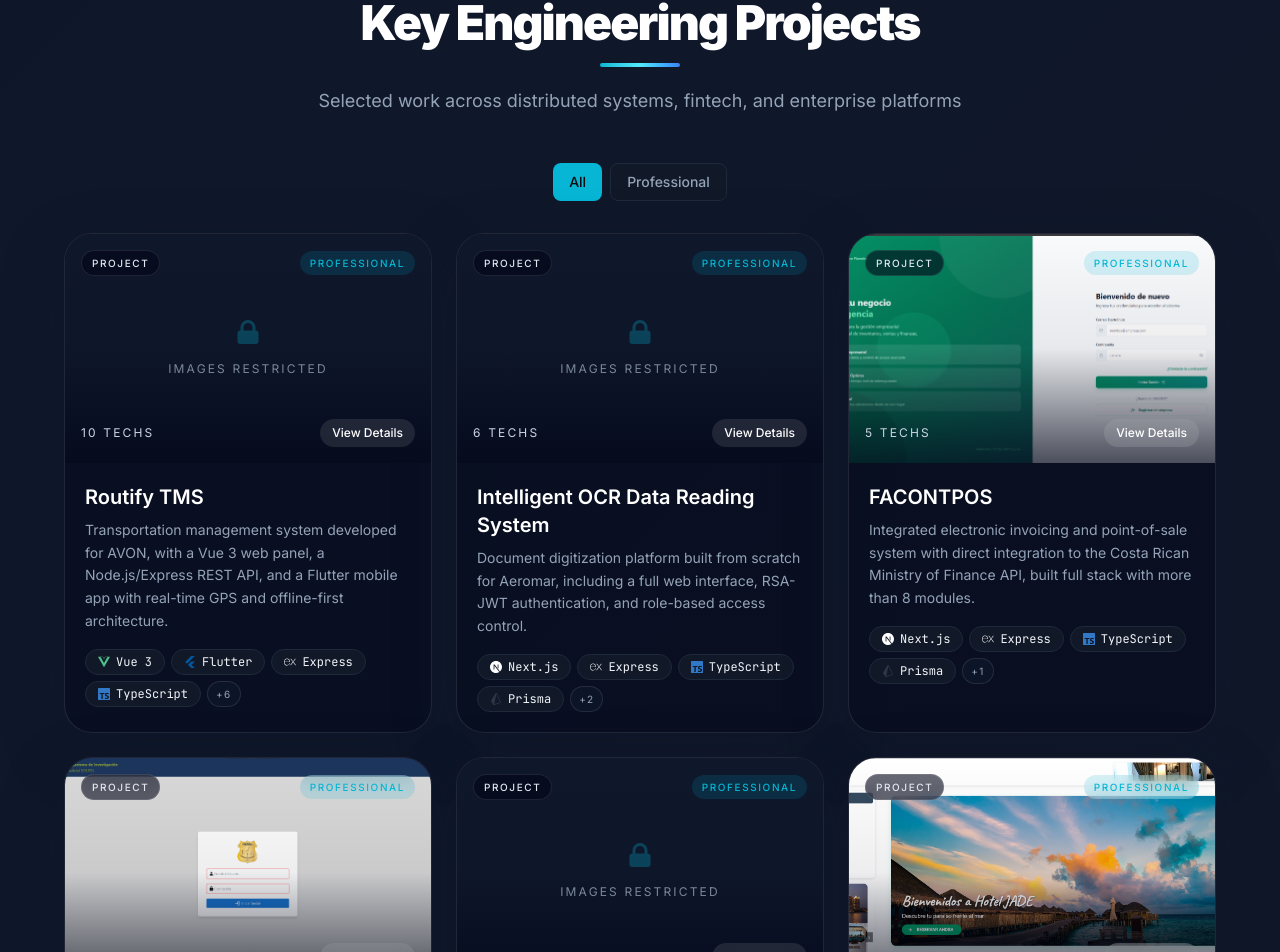
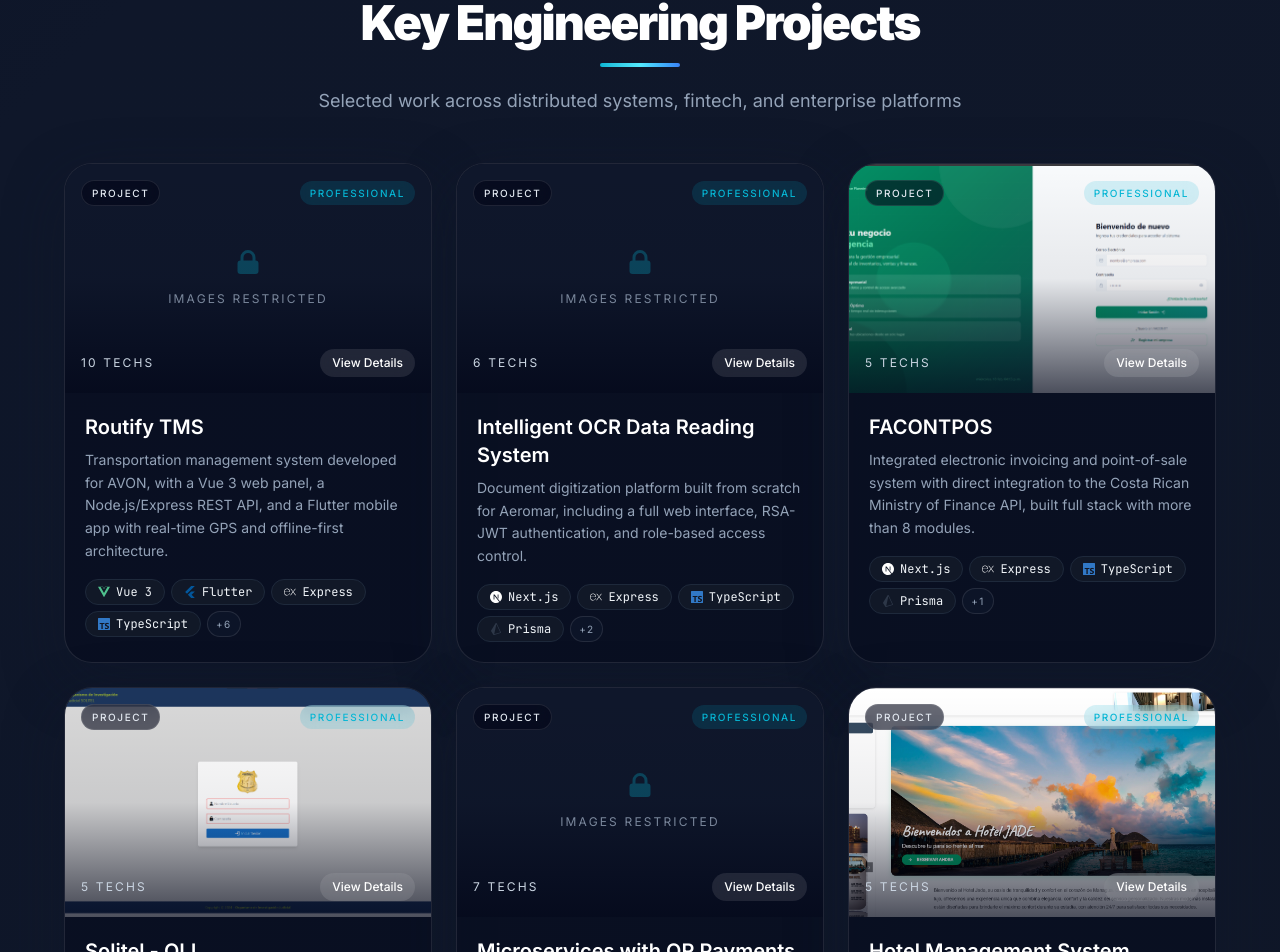
Before and after one commit to JesnerMM/portafolio, a Next.js app: page / in a window 1280 px wide. Shown: the part 3336-4288 px from the top of the page. Built offline with nearby package versions, Linux system fonts and the light colour scheme.

Commit message:
fix: remove meaningless project filters

```diff
--- a/src/components/sections/ProjectsSection.tsx
+++ b/src/components/sections/ProjectsSection.tsx
@@ -7,21 +7,11 @@ import ProjectCard from "@/components/ui/ProjectCard";
 import ProjectModal from "@/components/ui/ProjectModal";
 import { projects } from "@/data/projects";
 import { Project } from "@/types";
-import { cn } from "@/lib/utils";
 import { useLanguage } from "@/components/providers/LanguageProvider";
 
 export default function ProjectsSection() {
   const { t } = useLanguage();
-  const filters = t.projects.filters;
-  type FilterValue = (typeof filters)[number]["value"];
-
-  const [activeFilter, setActiveFilter] = useState<FilterValue>("todos");
   const [selectedProject, setSelectedProject] = useState<Project | null>(null);
-
-  const filtered =
-    activeFilter === "todos"
-      ? projects
-      : projects.filter((p) => p.category === activeFilter);
 
   return (
     <section id="proyectos" className="px-4 py-20">
@@ -31,26 +21,9 @@ export default function ProjectsSection() {
           subtitle={t.projects.subtitle}
         />
 
-        <div className="mb-8 flex justify-center gap-2">
-          {filters.map((filter) => (
-            <button
-              key={filter.value}
-              onClick={() => setActiveFilter(filter.value)}
-              className={cn(
-                "rounded-lg px-4 py-2 text-sm font-medium transition-all",
-                activeFilter === filter.value
-                  ? "bg-primary text-background"
-                  : "border border-border bg-surface text-text-secondary hover:text-text"
-              )}
-            >
-              {filter.label}
-            </button>
-          ))}
-        </div>
-
         <motion.div layout className="grid gap-6 md:grid-cols-2 xl:grid-cols-3">
           <AnimatePresence mode="popLayout">
-            {filtered.map((project) => (
+            {projects.map((project) => (
               <ProjectCard
                 key={project.id}
                 project={project}
--- a/src/lib/translations.ts
+++ b/src/lib/translations.ts
@@ -69,10 +69,6 @@ export const translations = {
       title: "Key Engineering Projects",
       subtitle:
         "Selected work across distributed systems, fintech, and enterprise platforms",
-      filters: [
-        { label: "All", value: "todos" },
-        { label: "Professional", value: "profesional" },
-      ],
     },
     skills: {
       title: "Skills",
@@ -181,10 +177,6 @@ export const translations = {
       title: "Proyectos clave de ingeniería",
       subtitle:
         "Trabajos seleccionados en sistemas distribuidos, fintech y plataformas empresariales",
-      filters: [
-        { label: "Todos", value: "todos" },
-        { label: "Profesional", value: "profesional" },
-      ],
     },
     skills: {
       title: "Habilidades",
```
